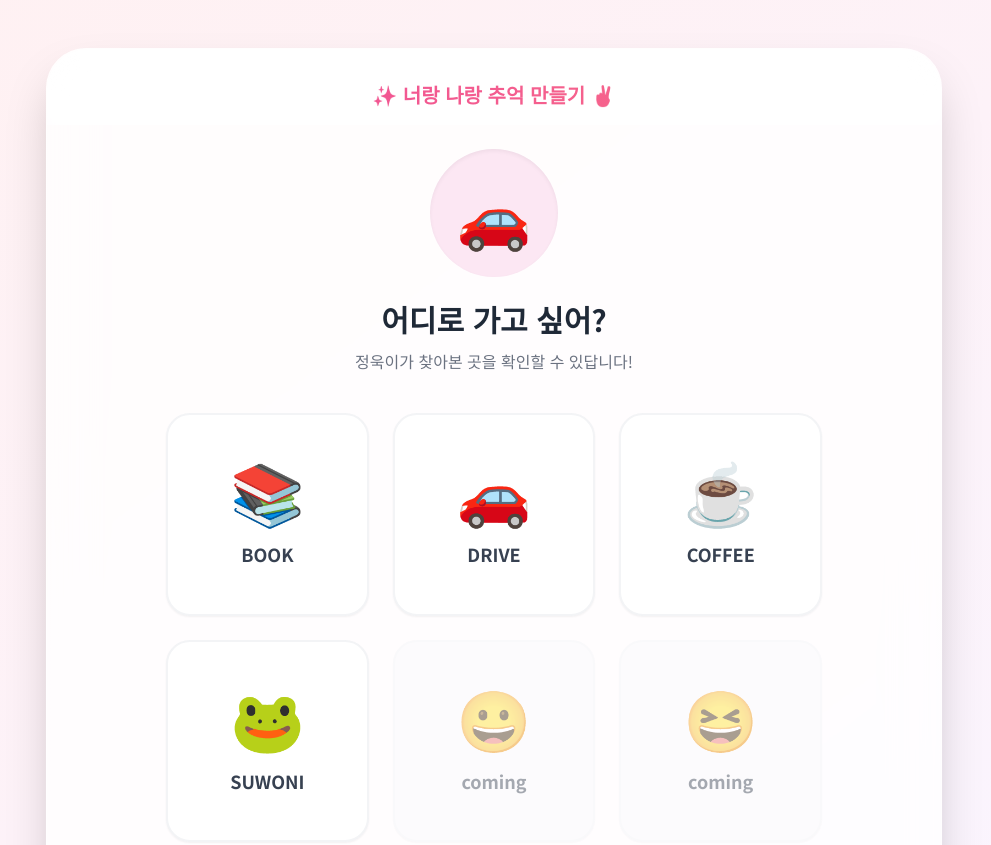
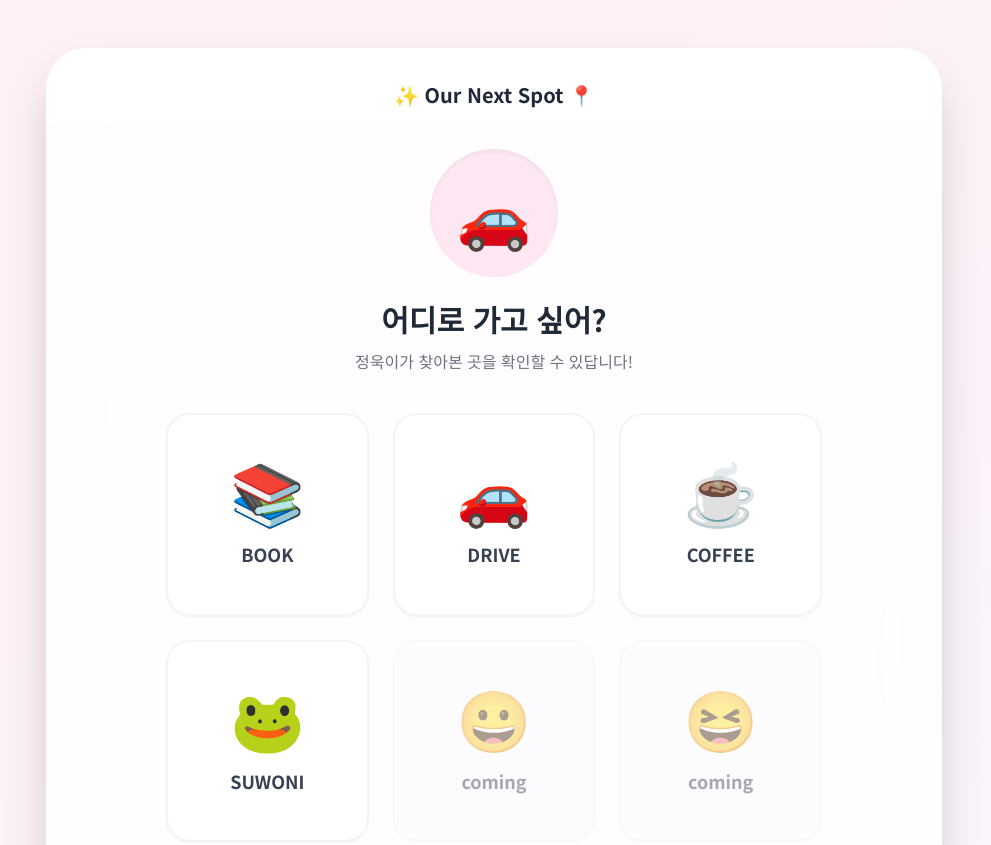
Before and after one commit to kimjw6979/alldaywithu, a plain HTML site: page index.html in a window 1280 px wide. Shown: the top 845 px of the page, without its empty margins (146-1137 px from the left). Drawn offline with nearby package versions, Linux system fonts and the light colour scheme.

Commit message:
Change header text and update body text color
Updated body text color and modified header content.

```diff
--- a/index.html
+++ b/index.html
@@ -74,15 +74,15 @@
     </style>
 </head>
 
-<body class="bg-gradient-to-br from-rose-50 via-pink-50 to-purple-50 min-h-[100dvh] flex sm:block items-center justify-center sm:py-12 text-gray-800 overflow-hidden sm:overflow-auto">
+<body class="bg-gradient-to-br from-rose-50 via-pink-50 to-purple-50 min-h-[100dvh] flex sm:block items-center justify-center sm:py-12 text-gray-700 overflow-hidden sm:overflow-auto">
 
     <div class="relative w-full h-[100dvh] sm:h-auto sm:min-h-[700px] max-w-md sm:max-w-3xl lg:max-w-4xl mx-auto bg-white sm:bg-white/80 backdrop-blur-xl sm:rounded-[2.5rem] sm:shadow-2xl sm:border sm:border-white/50 flex flex-col transition-all duration-300">
 
         <header class="pt-12 sm:pt-8 pb-4 px-8 text-center z-10 shadow-sm sm:shadow-none bg-white/50 backdrop-blur-md shrink-0 sm:rounded-t-[2.5rem]">
-            <h1 class="text-xl font-bold text-transparent bg-clip-text bg-gradient-to-r from-pink-500 to-rose-400">
-                 ✨ 너랑 나랑 추억 만들기 ✌️
-            </h1>
-        </header>
+    <h1 class="text-xl font-bold text-gray-800">
+        ✨ Our Next Spot 📍
+    </h1>
+</header>
 
         <div class="relative flex-grow px-6 sm:px-10 pb-8 overflow-y-auto sm:overflow-visible">
 
```
